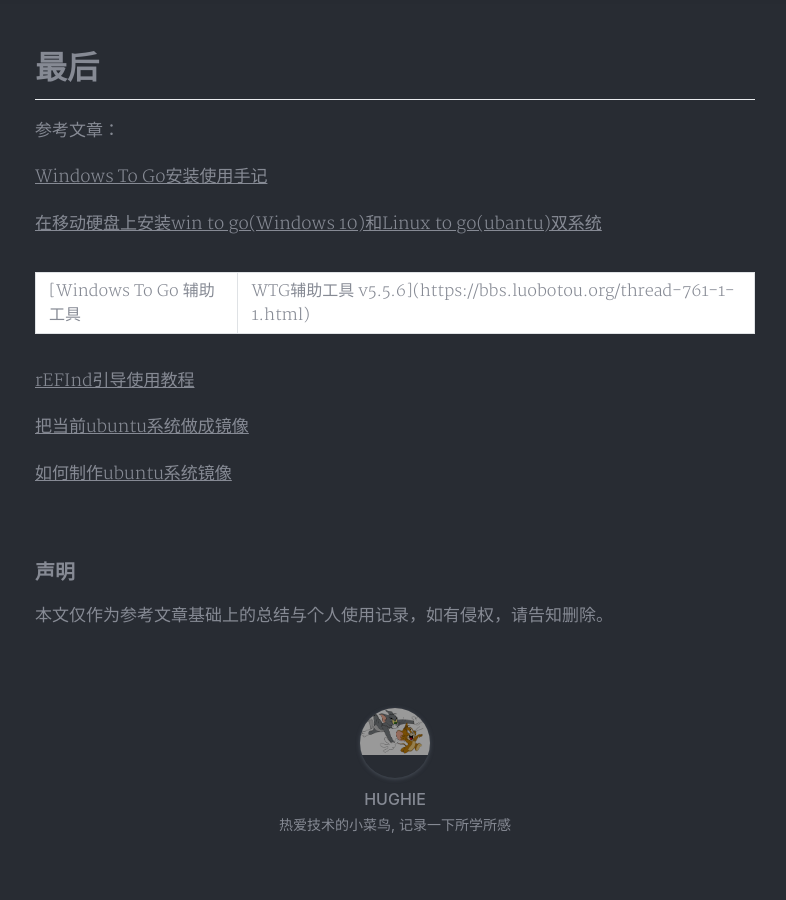
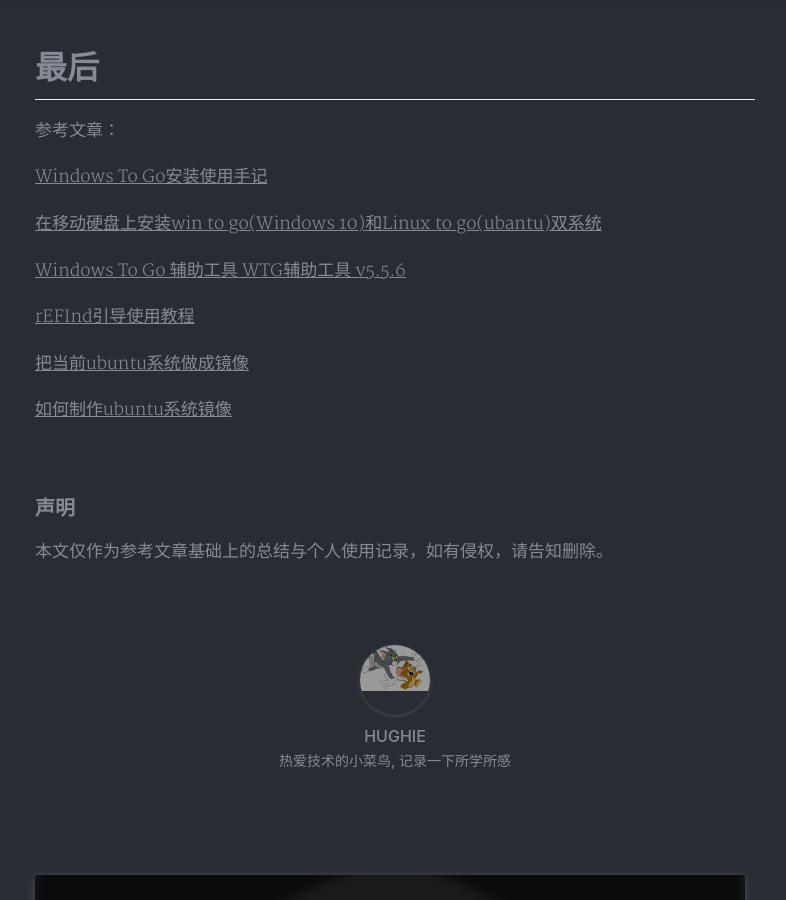
Before and after one commit to hughiehao/hughiehao.github.io, a Jekyll site: the page built from _posts/2020-12-29-win to go 与 linux to go的移动硬盘双系统安装记录.md, in a window 1280 px wide and 900 px high, scrolled down 4989 px. Shown: the whole window, without its empty margins (245-1031 px from the left). Built offline with Jekyll 4.4.1, drawn with Linux system fonts in a browser that asks for light colours; nearby versions of some CDN libraries; comment, search, counter and statistics services are not loaded; a style sheet for code colours, icons or effects is not loaded; some of the changed text lies outside the part shown.

Commit message:
Update 2020-12-29-win to go 与 linux to go的移动硬盘双系统安装记录.md

```diff
--- a/_posts/2020-12-29-win to go 与 linux to go的移动硬盘双系统安装记录.md
+++ b/_posts/2020-12-29-win to go 与 linux to go的移动硬盘双系统安装记录.md
@@ -23,7 +23,7 @@ Windows10企业版
 
 <br />
 
-#### 1、准备工作：
+#### 一、准备工作：
 
 **1、WTG**
 
@@ -197,7 +197,7 @@ sudo make install
 
 [在移动硬盘上安装win to go(Windows 10)和Linux to go(ubantu)双系统](https://blog.csdn.net/Pz_Zero/article/details/100044249)
 
-[Windows To Go 辅助工具|WTG辅助工具 v5.5.6](https://bbs.luobotou.org/thread-761-1-1.html)
+[Windows To Go 辅助工具 WTG辅助工具 v5.5.6](https://bbs.luobotou.org/thread-761-1-1.html)
 
 [rEFInd引导使用教程](https://zhuanlan.zhihu.com/p/67114559)
 
```
Also changed, not shown: other parts of _posts/2020-12-29-win to go 与 linux to go的移动硬盘双系统安装记录.md (+3 -3 lines).
